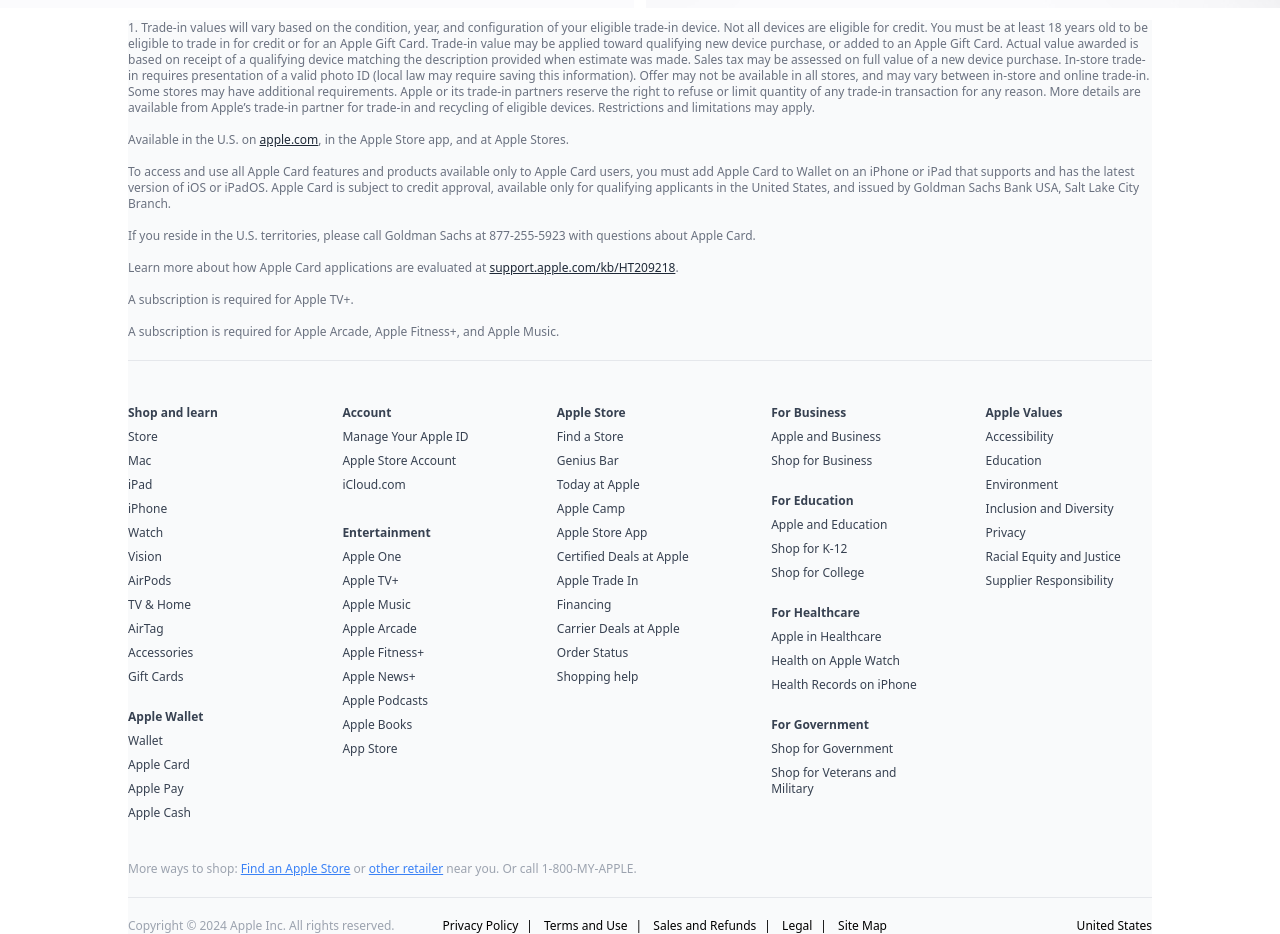
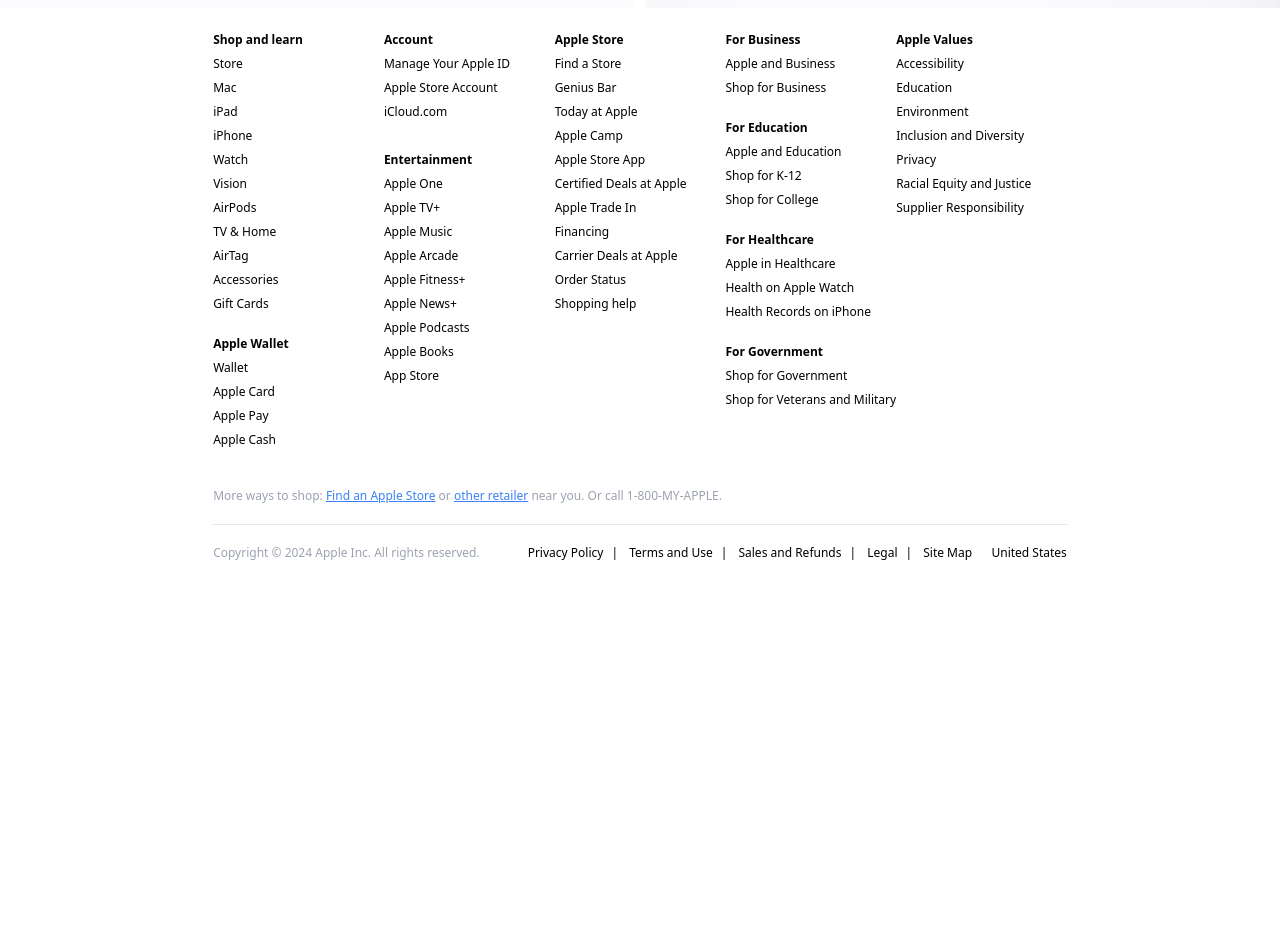
Before and after one commit to sovanchitra/apple-clone, a website with bundled scripts: page pages/homepage/index.html in a window 1280 px wide. Shown: the part 4100-5034 px from the top of the page. After the commit the page ends 4661 px from the top, so only its background shows below. Built offline with nearby package versions, Linux system fonts and the light colour scheme.

Commit message:
homepage:footer

```diff
--- a/pages/homepage/index.html
+++ b/pages/homepage/index.html
@@ -50,7 +50,7 @@
     </section>
 
     <!-- promo section -->
-    <section class="grid grid-cols-1 md:grid-cols-2 w-full gap-3 mb-3">
+    <section class="grid grid-cols-2 w-full gap-3">
         <div class="relative">
             <a href="#">
                 <img class="w-full h-[600px] object-cover object-center" src="../../assets/images/homepage/promo-laptop.jpg" alt="promo-laptop">
@@ -143,7 +143,6 @@
 
 
 
-
     <!-- vision pro -->
     <!-- <section class="w-screen">
 
@@ -152,37 +151,12 @@
                 <source src="../../assets/videos/homepage/large_2x.mp4" type="video/mp4">
             </video>
 
-        </div>
-    </section> -->
-
-    <div class="bg-gray-50">
-        <div class="max-w-screen-lg text-xs font-light text-gray-500">
-            <p>1. Trade-in values will vary based on the condition, year, and configuration of your eligible trade-in device. Not all devices are eligible for credit. You must be at least 18 years old to be eligible to trade in for credit or for an Apple Gift Card. Trade-in value may be applied toward qualifying new device purchase, or added to an Apple Gift Card. Actual value awarded is based on receipt
-                of a qualifying device matching the description provided when estimate was made. Sales tax may be assessed on full value of a new device purchase. In-store trade-in requires presentation of a valid photo ID (local law may require saving this information). Offer may not be available in all stores, and may vary between in-store and online trade-in. Some stores may have additional requirements.
-                 Apple or its trade-in partners reserve the right to refuse or limit quantity of any trade-in transaction for any reason. More details are available from Apple’s
-                 trade-in partner for trade-in and recycling of eligible devices. Restrictions and limitations may apply.
-            </p><br>
-            <p>Available in the U.S. on <a class="text-gray-800 underline" href="#">apple.com</a>, in the Apple Store app, and at Apple Stores.
-            </p><br>
-            <p>To access and use all Apple Card features and products available only to Apple Card users, you must add Apple Card to Wallet on an iPhone or iPad that supports and has the latest version of iOS or iPadOS. Apple Card
-                is subject to credit approval, available only for qualifying applicants in the United States, and issued by Goldman Sachs Bank USA, Salt Lake City Branch.
-            </p><br>
-            <p> If you reside in the U.S. territories, please call Goldman Sachs at 877-255-5923 with questions about Apple Card.
-            </p><br>
-            <p>Learn more about how Apple Card applications are evaluated at <a class="text-gray-800 underline" href="#">support.apple.com/kb/HT209218</a>.
-            </p><br>
-            <p>A subscription is required for Apple TV+.
-            </p><br>
-            <p>A subscription is required for Apple Arcade, Apple Fitness+, and Apple Music.
-            </p>
-            <hr class="my-5  border-gray-390">
-        </div>
-
-        <footer-component class="max-w-screen-lg"></footer-component>
-    </div>
+        </div> -->
+    </section>
 
 
 
+    <footer-component></footer-component>
     <script src="/script/script.js" type="module"></script>
 </body>
 </html>
--- a/script/components/footer/footer.js
+++ b/script/components/footer/footer.js
@@ -4,12 +4,12 @@
     }
     connectedCallback(){
         this.innerHTML = `
-        <body class="flex flex-col items-center">
-        <div class="max-w-screen-lg text-xs font-light">
-            <section class="grid grid-cols-5 gap-12 text-gray-700">
+        <body class="w-full bg-gray-50">
+            <div class="max-w-screen-full text-xs">
+                <section class="grid grid-cols-5">
                     <div>
                         <div class="flex flex-col space-y-2">
-                        <p class="font-semibold mt-6">Shop and learn</p>
+                            <p class="font-bold mt-6">Shop and learn</p>
                             <a href="#">Store</a>
                             <a href="#">Mac</a>
                             <a href="#">iPad</a>
@@ -24,7 +24,7 @@
 
                         </div>
                         <div class="flex flex-col space-y-2">
-                        <p class="font-semibold mt-6">Apple Wallet</p>
+                            <p class="font-bold mt-6">Apple Wallet</p>
                             <a href="#">Wallet</a>
                             <a href="#">Apple Card</a>
                             <a href="#">Apple Pay</a>
@@ -34,14 +34,14 @@
 
                     <div>
                         <div class="flex flex-col space-y-2">
-                        <p class="font-semibold mt-6">Account</p>
+                            <p class="font-bold mt-6">Account</p>
                             <a href="#">Manage Your Apple ID</a>
                             <a href="#">Apple Store Account</a>
                             <a href="#">iCloud.com</a>
                         </div>
 
                         <div class="flex flex-col space-y-2">
-                        <p class="font-semibold mt-8">Entertainment</p>
+                            <p class="font-bold mt-8">Entertainment</p>
                             <a href="#">Apple One</a>
                             <a href="#">Apple TV+</a>
                             <a href="#">Apple Music</a>
@@ -55,7 +55,7 @@
                     </div>
 
                     <div class="flex flex-col space-y-2">
-                    <p class="font-semibold mt-6">Apple Store</p>
+                        <p class="font-bold mt-6">Apple Store</p>
                         <a href="#">Find a Store</a>
                         <a href="#">Genius Bar</a>
                         <a href="#">Today at Apple</a>
@@ -71,24 +71,24 @@
 
                     <div>
                         <div class="flex flex-col space-y-2">
-                        <p class="font-semibold mt-6">For Business</p>
+                            <p class="font-bold mt-6">For Business</p>
                             <a href="#">Apple and Business</a>
                             <a href="#">Shop for Business</a>
                         </div>
                         <div class="flex flex-col space-y-2">
-                        <p class="font-semibold mt-6">For Education</p>
+                            <p class="font-bold mt-6">For Education</p>
                             <a href="#">Apple and Education</a>
                             <a href="#">Shop for K-12</a>
                             <a href="#">Shop for College</a>
                         </div>
                         <div class="flex flex-col space-y-2">
-                        <p class="font-semibold mt-6">For Healthcare</p>
+                            <p class="font-bold mt-6">For Healthcare</p>
                             <a href="#">Apple in Healthcare</a>
                             <a href="#">Health on Apple Watch</a>
                             <a href="#">Health Records on iPhone</a>
                         </div>
                         <div class="flex flex-col space-y-2">
-                        <p class="font-semibold mt-6">For Government</p>
+                            <p class="font-bold mt-6">For Government</p>
                             <a href="#">Shop for Government</a>
                             <a href="#">Shop for Veterans and Military</a>
                         </div>
@@ -96,7 +96,7 @@
 
                     <div>
                         <div class="flex flex-col space-y-2">
-                        <p class="font-semibold mt-6">Apple Values</p>
+                            <p class="font-bold mt-6">Apple Values</p>
                             <a href="#">Accessibility</a>
                             <a href="#">Education</a>
                             <a href="#">Environment</a>
```
Also changed, not shown: script/components/footer/footer.html (+13 -13 lines). Lines whose indentation alone changed are shown as unchanged.
